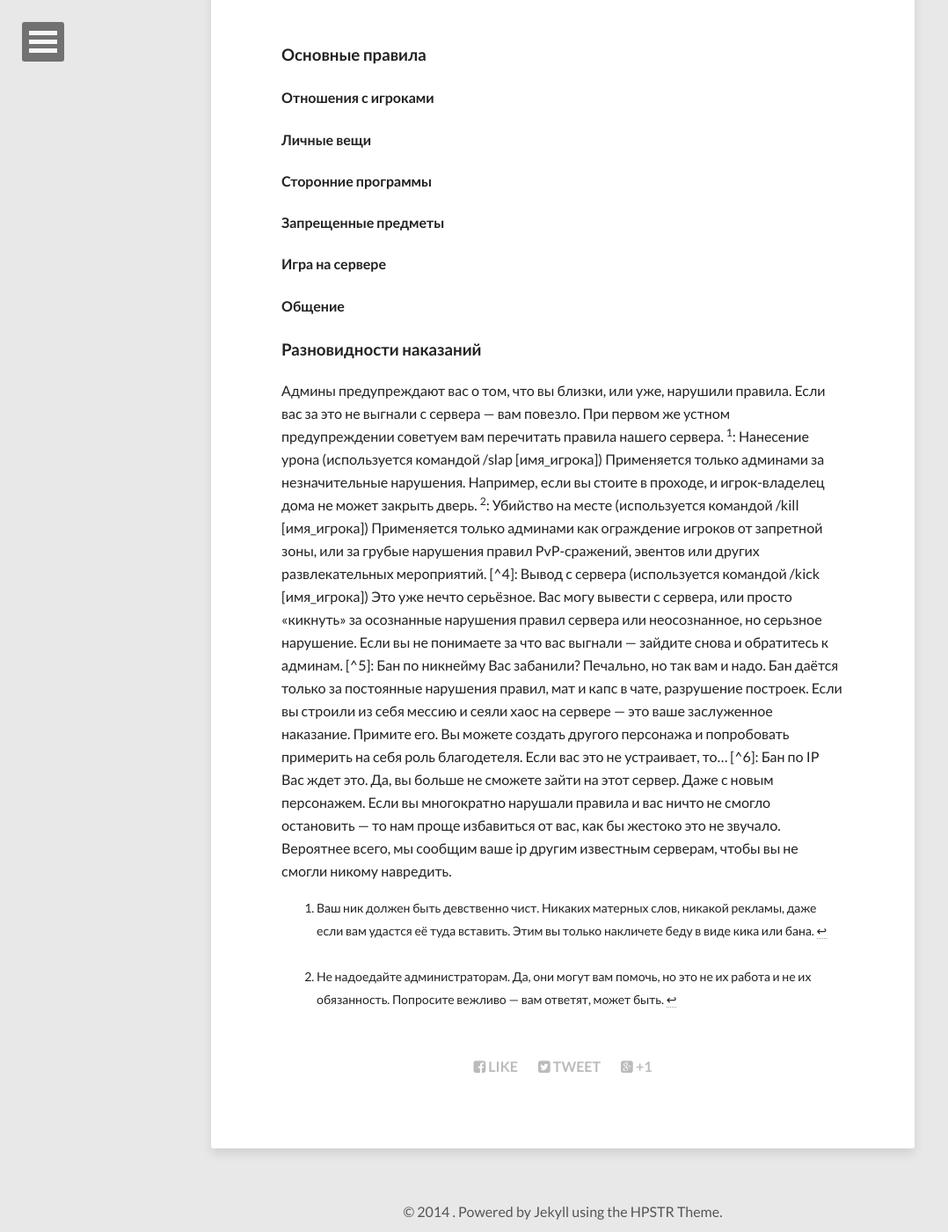
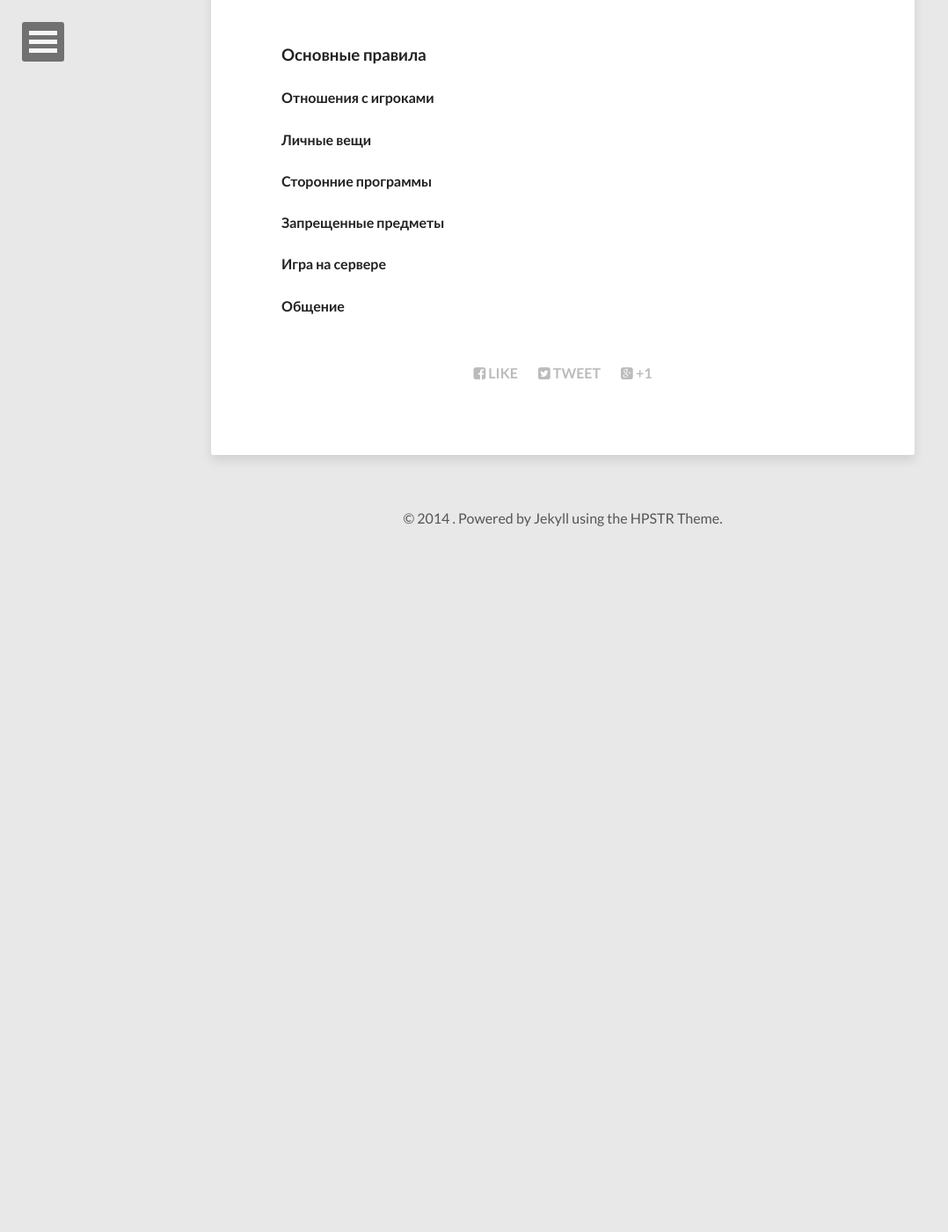
Before and after one commit to Xekep/terraz.fun, a Jekyll site: the page built from rules/index.md, in a window 1280 px wide and 1400 px high, scrolled down 472 px. Shown: the whole window at 88% size, without its empty margins (0-1078 px from the left). Built offline with Jekyll 4.4.1, drawn with Linux system fonts in a browser that asks for light colours; nearby versions of some CDN libraries; after the commit the page ends 1102 px from its top, so only the background shows below that.

Commit message:
Update index.md

```diff
--- a/rules/index.md
+++ b/rules/index.md
@@ -34,20 +34,4 @@ comments: false
 ####Общение
 [^1]: Не пишите сообщения с нажатым капс-локом! Для тех, кто не в курсе, Caps Lock — клавиша, позволяющая печатать БОЛЬШИМИ БУКВАМИ. Если вам хочется привлечь внимание, проще почаще использовать восклицательные знаки. Но не переусердствуйте… А-то бывает немного грустно получить кик или бан на день.
 [^2]: Ваш ник должен быть девственно чист. Никаких матерных слов, никакой рекламы, даже если вам удастся её туда вставить. Этим вы только накличете беду в виде кика или бана.
-[^3]: Не надоедайте администраторам. Да, они могут вам помочь, но это не их работа и не их обязанность. Попросите вежливо — вам ответят, может быть.
-
-
-###Разновидности наказаний
-
-[^1]: Устное предупреждение
-Админы предупреждают вас о том, что вы близки, или уже, нарушили правила. Если вас за это не выгнали с сервера — вам повезло. При первом же устном предупреждении советуем вам перечитать правила нашего сервера.
-[^2]: Нанесение урона (используется командой /slap [имя_игрока])
-Применяется только админами за незначительные нарушения. Например, если вы стоите в проходе, и игрок-владелец дома не может закрыть дверь.
-[^3]: Убийство на месте (используется командой /kill [имя_игрока])
-Применяется только админами как ограждение игроков от запретной зоны, или за грубые нарушения правил PvP-сражений, эвентов или других развлекательных мероприятий.
-[^4]: Вывод с сервера (используется командой /kick [имя_игрока])
-Это уже нечто серьёзное. Вас могу вывести с сервера, или просто «кикнуть» за осознанные нарушения правил сервера или неосознанное, но серьзное нарушение. Если вы не понимаете за что вас выгнали — зайдите снова и обратитесь к админам.
-[^5]: Бан по никнейму
-Вас забанили? Печально, но так вам и надо. Бан даётся только за постоянные нарушения правил, мат и капс в чате, разрушение построек. Если вы строили из себя мессию и сеяли хаос на сервере — это ваше заслуженное наказание. Примите его. Вы можете создать другого персонажа и попробовать примерить на себя роль благодетеля. Если вас это не устраивает, то…
-[^6]: Бан по IP
-Вас ждет это. Да, вы больше не сможете зайти на этот сервер. Даже с новым персонажем. Если вы многократно нарушали правила и вас ничто не смогло остановить — то нам проще избавиться от вас, как бы жестоко это не звучало. Вероятнее всего, мы сообщим ваше ip другим известным серверам, чтобы вы не смогли никому навредить.
+[^3]: Не надоедайте администраторам. Да, они могут вам помочь, но это не их работа и не их обязанность.
```
